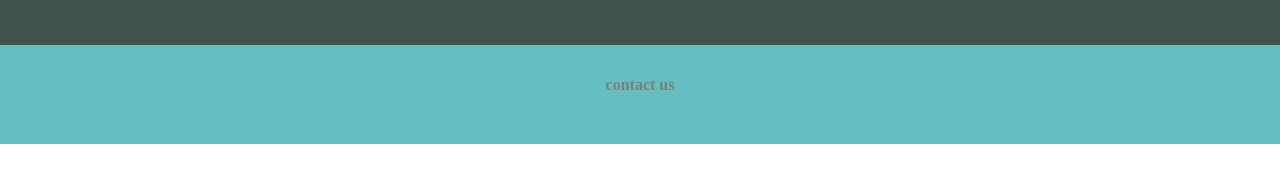
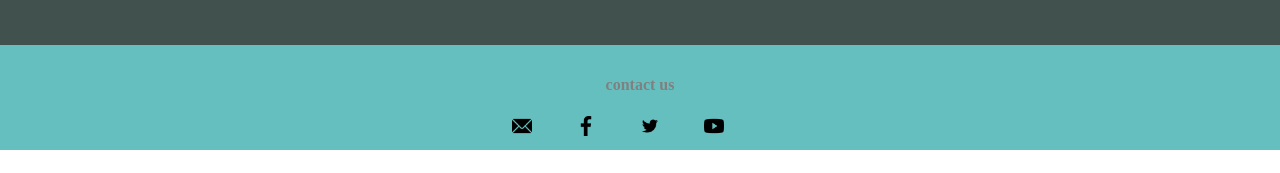
Before and after one commit to Rahul-harkanchi/PV, a plain HTML site: page index.html in a window 1280 px wide. Shown: the part 627-800 px from the top of the page. Drawn offline with Linux system fonts and the light colour scheme; files that its build step writes are made by us from their sources; files whose address does not match are found by name.

Commit message:
Update index.html

```diff
--- a/index.html
+++ b/index.html
@@ -5,7 +5,7 @@
     <meta http-equiv="X-UA-Compatible" content="IE=edge">
     <meta name="viewport" content="width=device-width, initial-scale=1.0">
     <title>Document</title>
-    <link rel="stylesheet" href="css/style.css">
+    <link rel="stylesheet" href="style.css">
     <link rel="icon" href="images/favicon.png">
 </head>
 <body>
@@ -41,10 +41,10 @@
     <footer>
         <div class="contact">
             <h4>contact us</h4>
-         <a href="https://www.google.com/gmail/about/" target="_blank"><img class="ftr-email" src="images/email.png" alt=""></a>
-         <a href="https://www.facebook.com/profile.php?id=100082074163484" target="_blank"><img class="ftr-facebook" src="images/facebook-app-symbol.png" alt=""></a>
-         <a href="https://twitter.com/PetVehicle" target="_blank"><img class="ftr-twitter"src="images/twitter.png" alt=""></a>
-         <a href="https://www.youtube.com/channel/UCnGr93Hkx80e7X4-RSPaA3Q" target="_blank"><img class="ftr-youtube"src="images/youtube.png" alt=""></a>
+         <a href="https://www.google.com/gmail/about/" target="_blank"><img class="ftr-email" src="email.png" alt=""></a>
+         <a href="https://www.facebook.com/profile.php?id=100082074163484" target="_blank"><img class="ftr-facebook" src="facebook-app-symbol.png" alt=""></a>
+         <a href="https://twitter.com/PetVehicle" target="_blank"><img class="ftr-twitter"src="twitter.png" alt=""></a>
+         <a href="https://www.youtube.com/channel/UCnGr93Hkx80e7X4-RSPaA3Q" target="_blank"><img class="ftr-youtube"src="youtube.png" alt=""></a>
          <a href="https://www.instagram.com/petvehicle/" target="_blank"><img  class="ftr-instagram"src="" alt=""></a>
 
         </div>
```
